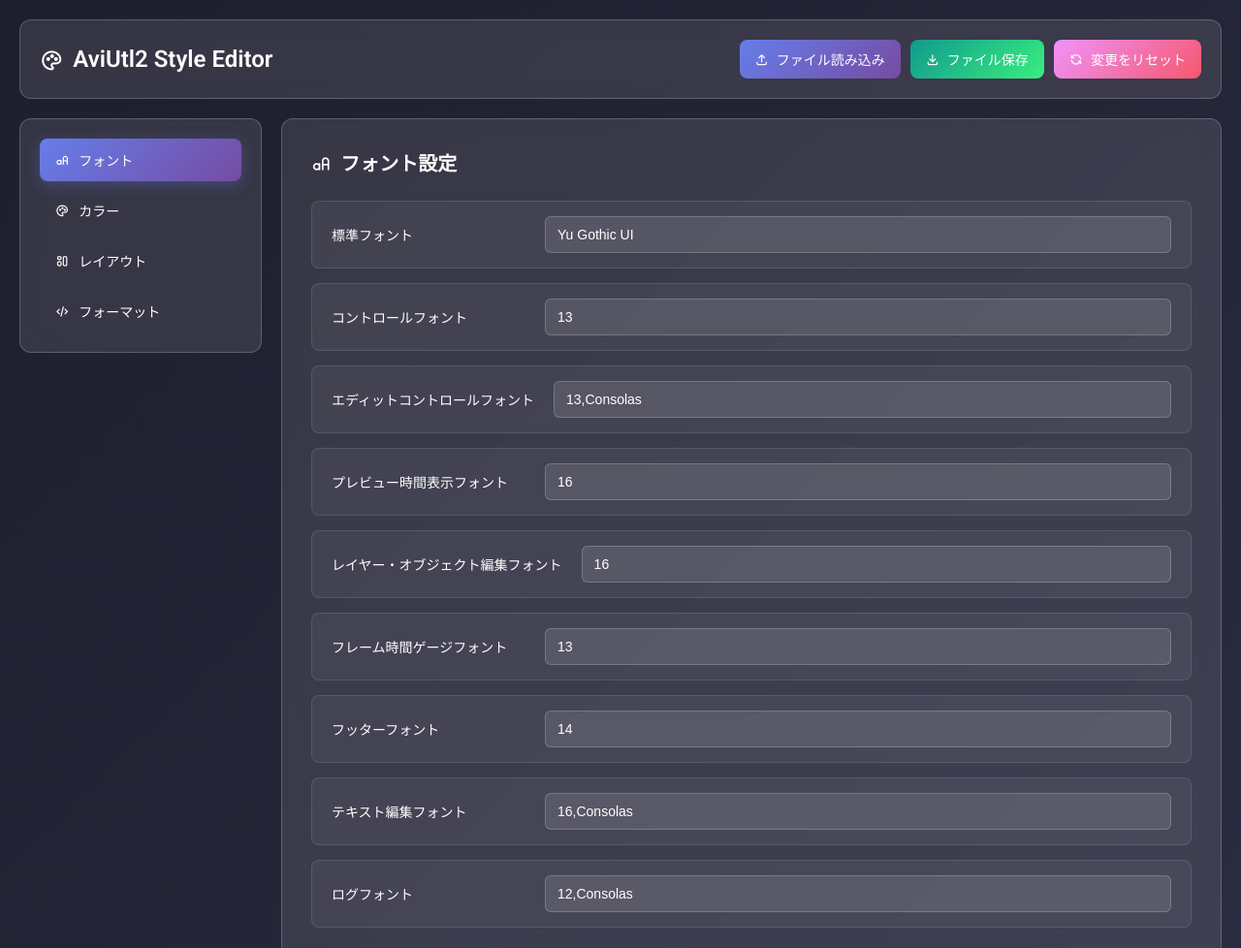
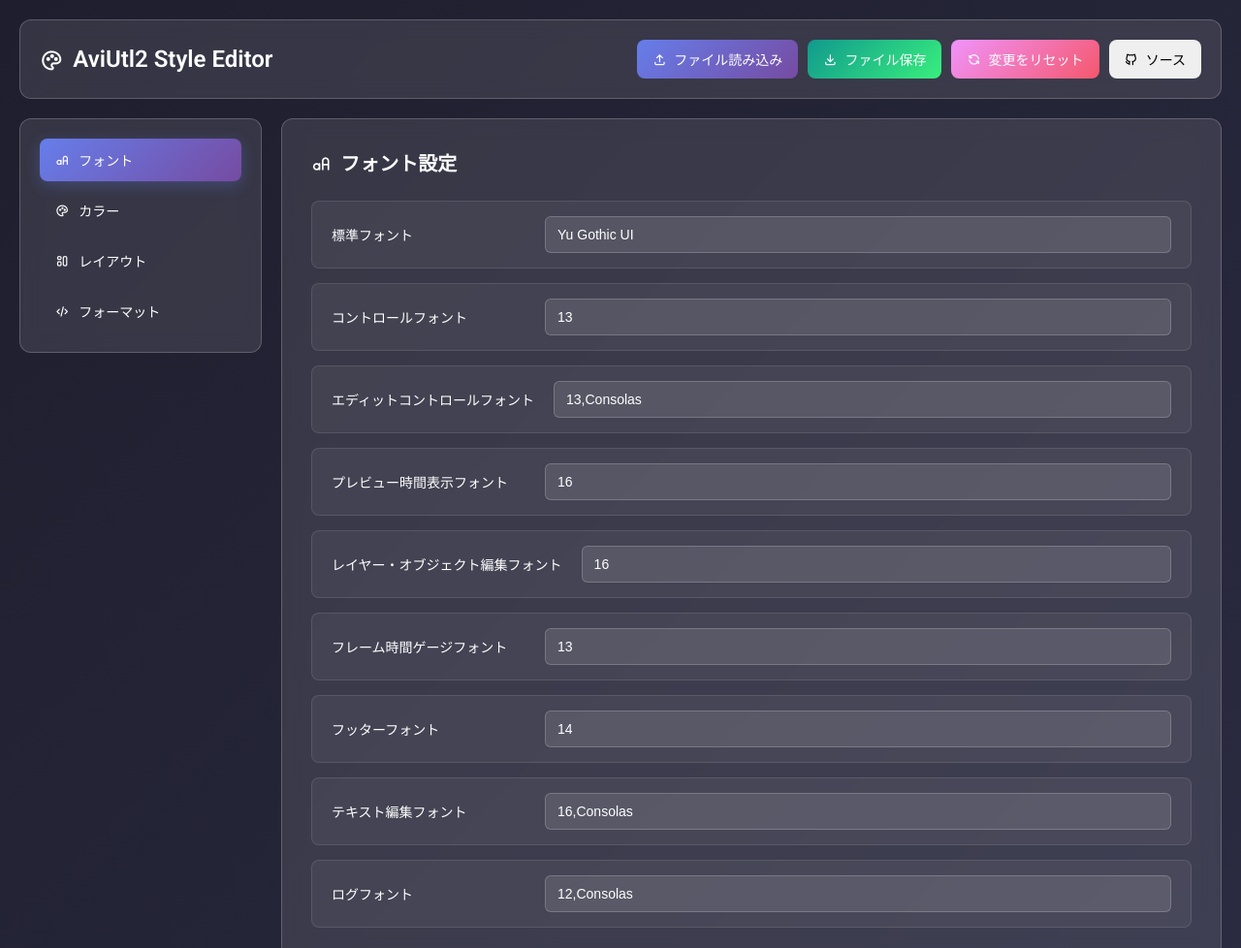
Before and after one commit to samenoko-112/style_conf_edit, a plain HTML site: page index.html in a window 1280 px wide. Shown: the top 978 px of the page at 97% size. Drawn offline with nearby package versions, Linux system fonts and the light colour scheme.

Commit message:
要素追加

```diff
--- a/index.html
+++ b/index.html
@@ -25,6 +25,9 @@
                 </button>
                 <button id="resetChanges" class="btn btn-warning">
                     <i class="ti ti-refresh"></i> 変更をリセット
+                </button>
+                <button class="btn btn-github" onclick="window.open('https://github.com/samenoko-112/style_conf_edit','_blank')">
+                    <i class="ti ti-brand-github"></i> ソース
                 </button>
             </div>
         </header>
```
